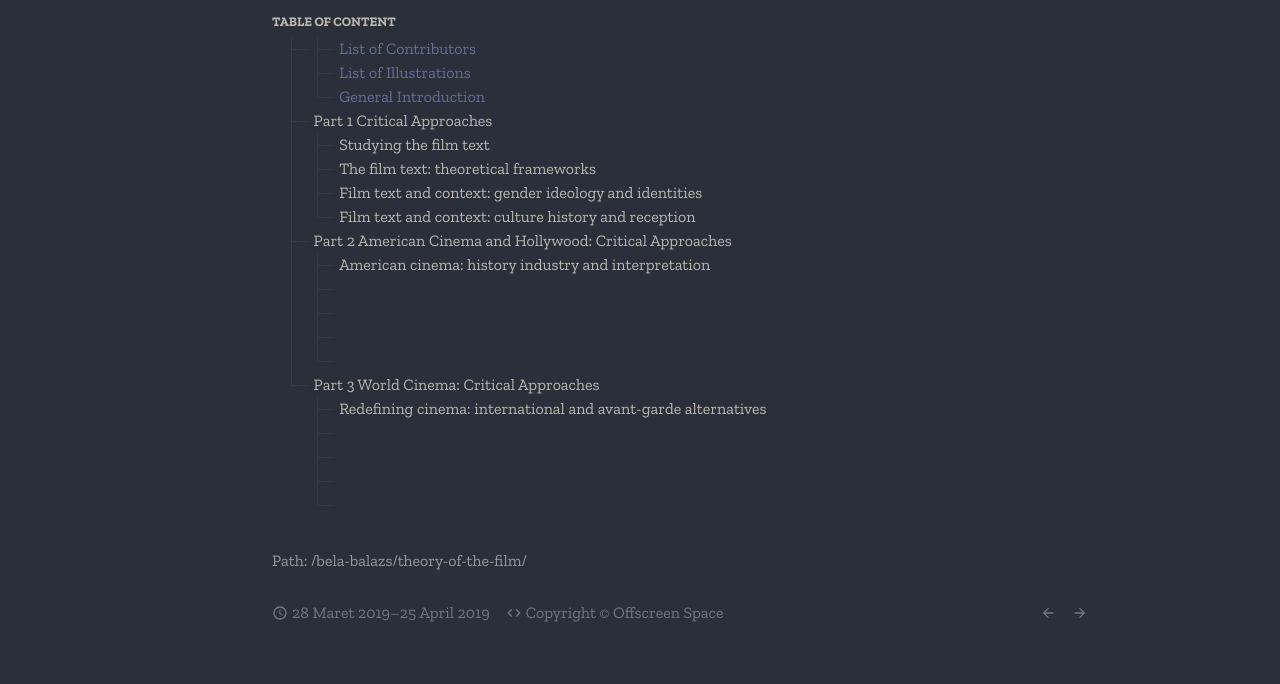
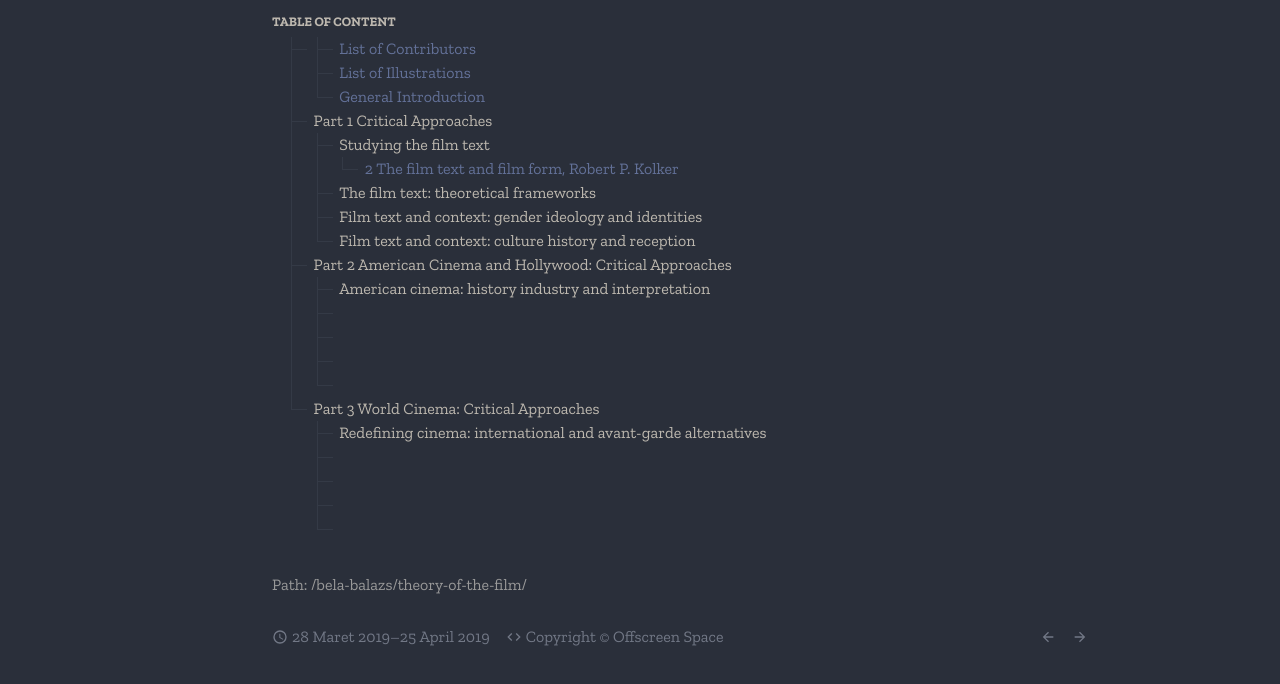
Before and after one commit to offscreen/offscreen, a plain HTML site: page john-hill/the-oxford-guide-to-film-studies/index.html in a window 1280 px wide. Shown: the part 114-798 px from the top of the page. Drawn offline with nearby package versions, Linux system fonts and the light colour scheme.

Commit message:
Update index.html

```diff
--- a/john-hill/the-oxford-guide-to-film-studies/index.html
+++ b/john-hill/the-oxford-guide-to-film-studies/index.html
@@ -109,7 +109,11 @@
 
                             <li>Part 1 Critical Approaches
                                 <ol>
-                                    <li>Studying the film text</li>
+                                    <li>Studying the film text
+                                        <ol>
+                                            <li><a href="#">2 The film text and film form, Robert P. Kolker</a> <span class="t-o-c:a"></span></li>
+                                        </ol>
+                                    </li>
                                     <li>The film text: theoretical frameworks</li>
                                     <li>Film text and context: gender ideology and identities</li>
                                     <li>Film text and context: culture history and reception</li>
```
